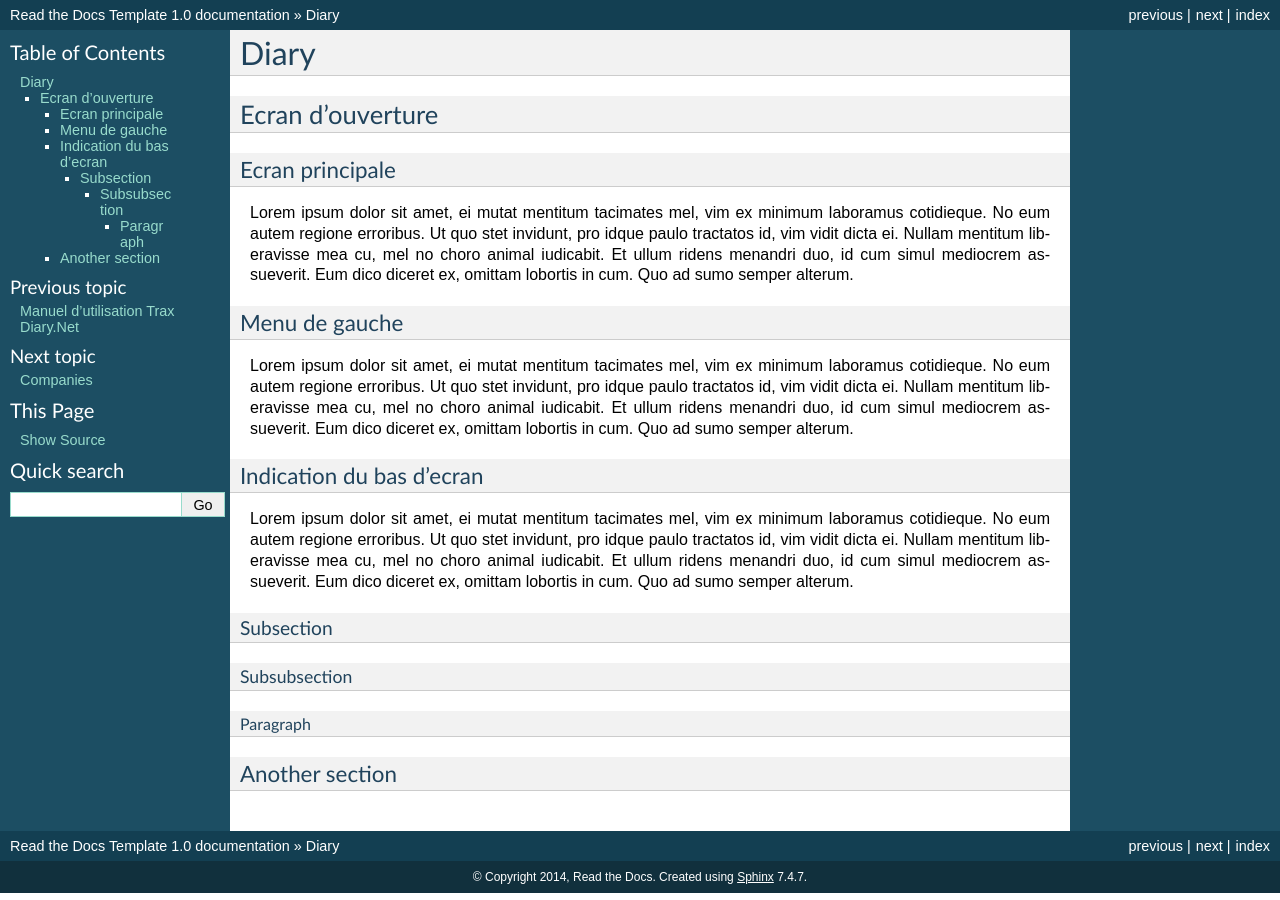
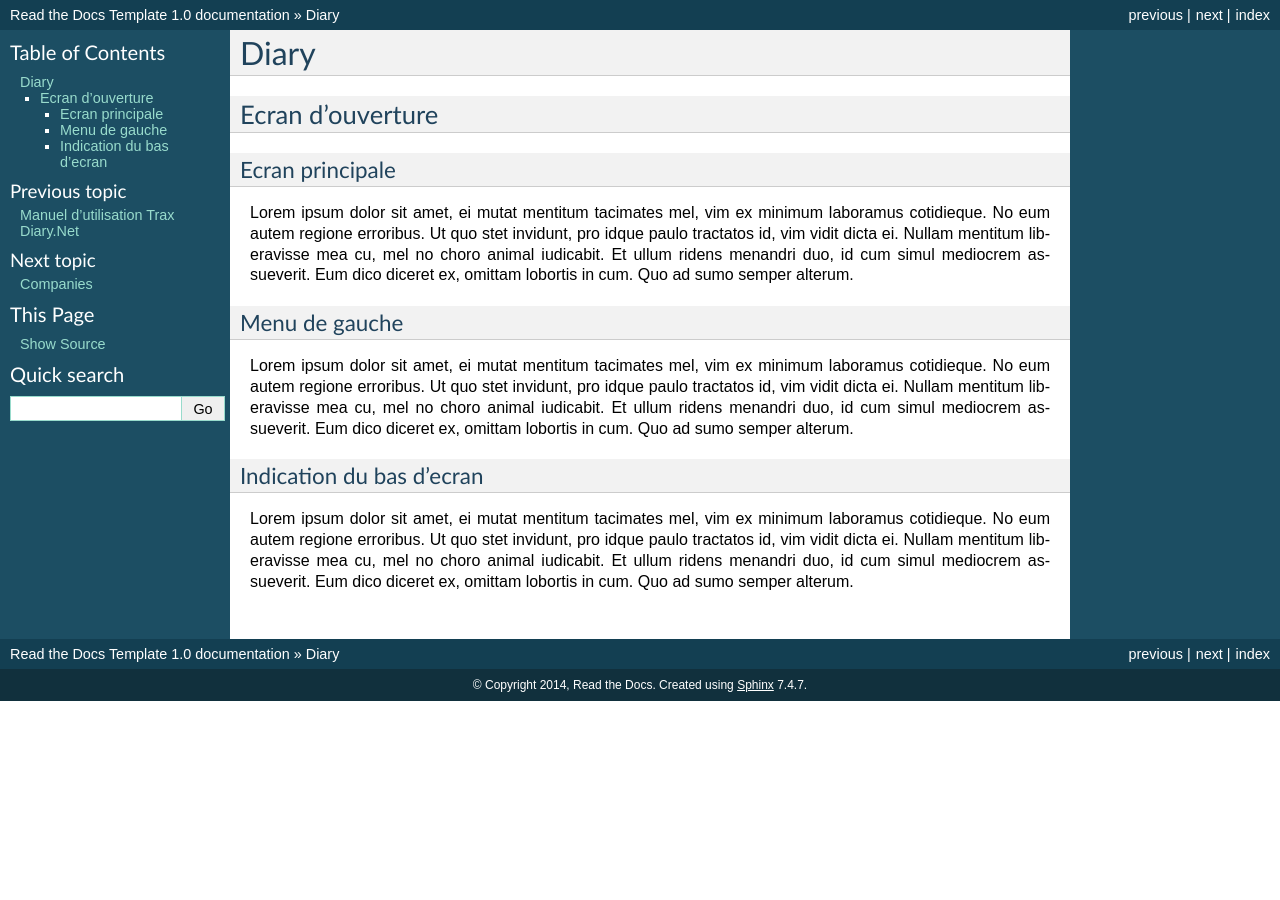
Before and after one commit to Amine57160/TraxDiaryV1.0, a Sphinx documentation site: the page built from docs/Diary.rst, in a window 1280 px wide. Built offline with Sphinx 7.4.7, drawn with Linux system fonts in a browser that asks for light colours.

Commit message:
Update Diary.rst

```diff
--- a/docs/Diary.rst
+++ b/docs/Diary.rst
@@ -17,29 +17,3 @@ Lorem ipsum dolor sit amet, ei mutat mentitum tacimates mel, vim ex minimum labo
 Indication du bas d'ecran
 =======
 Lorem ipsum dolor sit amet, ei mutat mentitum tacimates mel, vim ex minimum laboramus cotidieque. No eum autem regione erroribus. Ut quo stet invidunt, pro idque paulo tractatos id, vim vidit dicta ei. Nullam mentitum liberavisse mea cu, mel no choro animal iudicabit. Et ullum ridens menandri duo, id cum simul mediocrem assueverit. Eum dico diceret ex, omittam lobortis in cum. Quo ad sumo semper alterum.
-
-
-
-
-
-
-
-
-
-
-
-
-Subsection
-----------
-
-Subsubsection
-^^^^^^^^^^^^
-
-Paragraph
-"""""""""
-
-Another section
-===============
-
-Another Paragraph
-"""""""""""""""""
```
